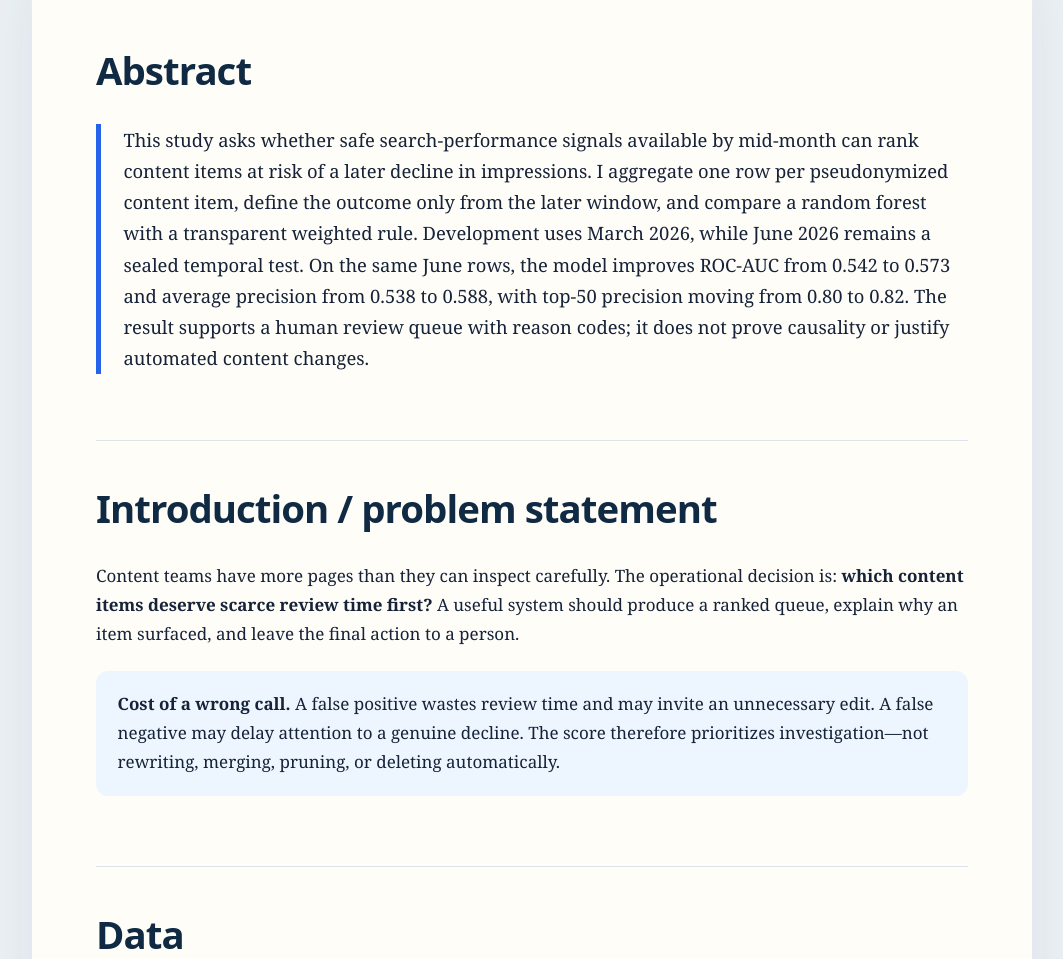
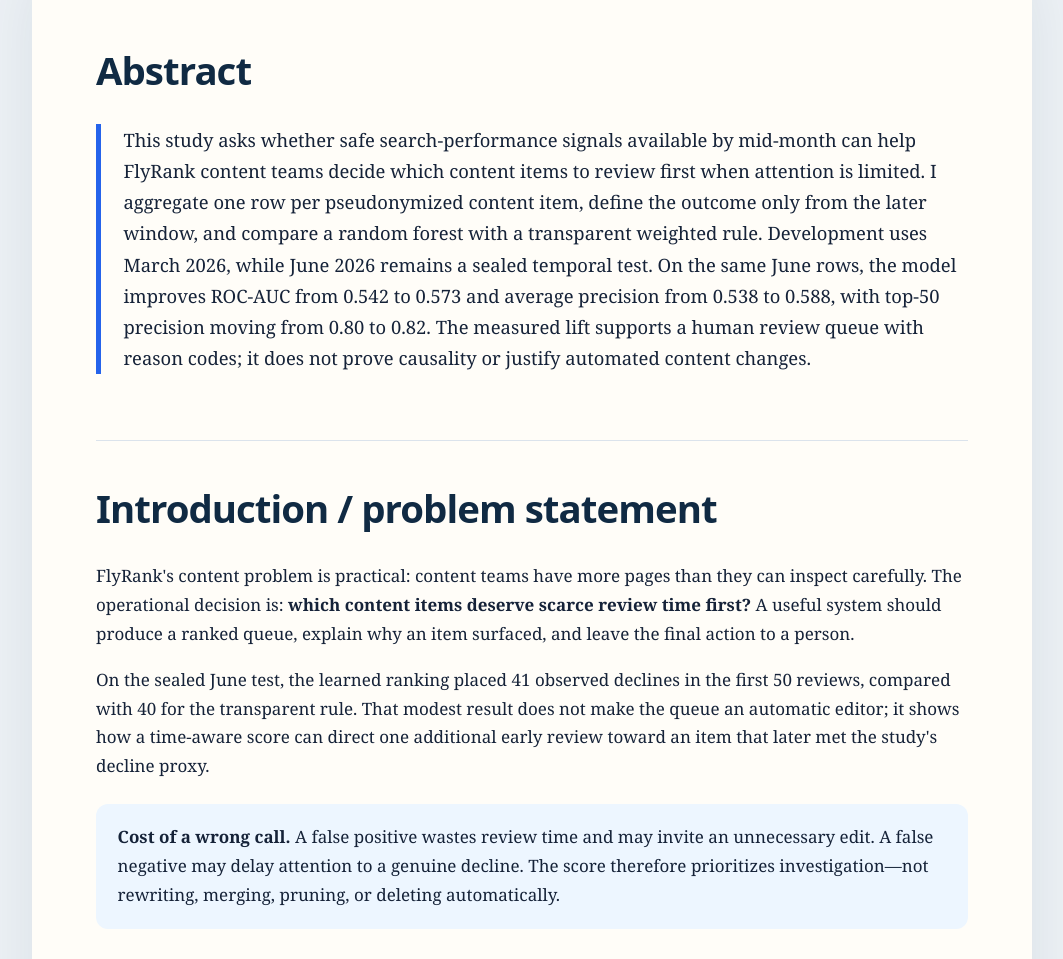
Before and after one commit to jessica245818/flyrank-ml-internship, a plain HTML site: page docs/index.html in a window 1280 px wide. Shown: the part 659-1618 px from the top of the page, without its empty margins (108-1171 px from the left). Drawn offline with Linux system fonts and the light colour scheme.

Commit message:
Tie paper findings to FlyRank content problem

```diff
--- a/docs/index.html
+++ b/docs/index.html
@@ -48,11 +48,12 @@
 <main id="main-content">
   <section id="abstract">
     <h2>Abstract</h2>
-    <p class="abstract">This study asks whether safe search-performance signals available by mid-month can rank content items at risk of a later decline in impressions. I aggregate one row per pseudonymized content item, define the outcome only from the later window, and compare a random forest with a transparent weighted rule. Development uses March 2026, while June 2026 remains a sealed temporal test. On the same June rows, the model improves ROC-AUC from 0.542 to 0.573 and average precision from 0.538 to 0.588, with top-50 precision moving from 0.80 to 0.82. The result supports a human review queue with reason codes; it does not prove causality or justify automated content changes.</p>
+    <p class="abstract">This study asks whether safe search-performance signals available by mid-month can help FlyRank content teams decide which content items to review first when attention is limited. I aggregate one row per pseudonymized content item, define the outcome only from the later window, and compare a random forest with a transparent weighted rule. Development uses March 2026, while June 2026 remains a sealed temporal test. On the same June rows, the model improves ROC-AUC from 0.542 to 0.573 and average precision from 0.538 to 0.588, with top-50 precision moving from 0.80 to 0.82. The measured lift supports a human review queue with reason codes; it does not prove causality or justify automated content changes.</p>
   </section>
   <section id="problem">
     <h2>Introduction / problem statement</h2>
-    <p>Content teams have more pages than they can inspect carefully. The operational decision is: <strong>which content items deserve scarce review time first?</strong> A useful system should produce a ranked queue, explain why an item surfaced, and leave the final action to a person.</p>
+    <p>FlyRank's content problem is practical: content teams have more pages than they can inspect carefully. The operational decision is: <strong>which content items deserve scarce review time first?</strong> A useful system should produce a ranked queue, explain why an item surfaced, and leave the final action to a person.</p>
+    <p>On the sealed June test, the learned ranking placed 41 observed declines in the first 50 reviews, compared with 40 for the transparent rule. That modest result does not make the queue an automatic editor; it shows how a time-aware score can direct one additional early review toward an item that later met the study's decline proxy.</p>
     <div class="callout"><strong>Cost of a wrong call.</strong> A false positive wastes review time and may invite an unnecessary edit. A false negative may delay attention to a genuine decline. The score therefore prioritizes investigation—not rewriting, merging, pruning, or deleting automatically.</div>
   </section>
   <section id="data">
```
